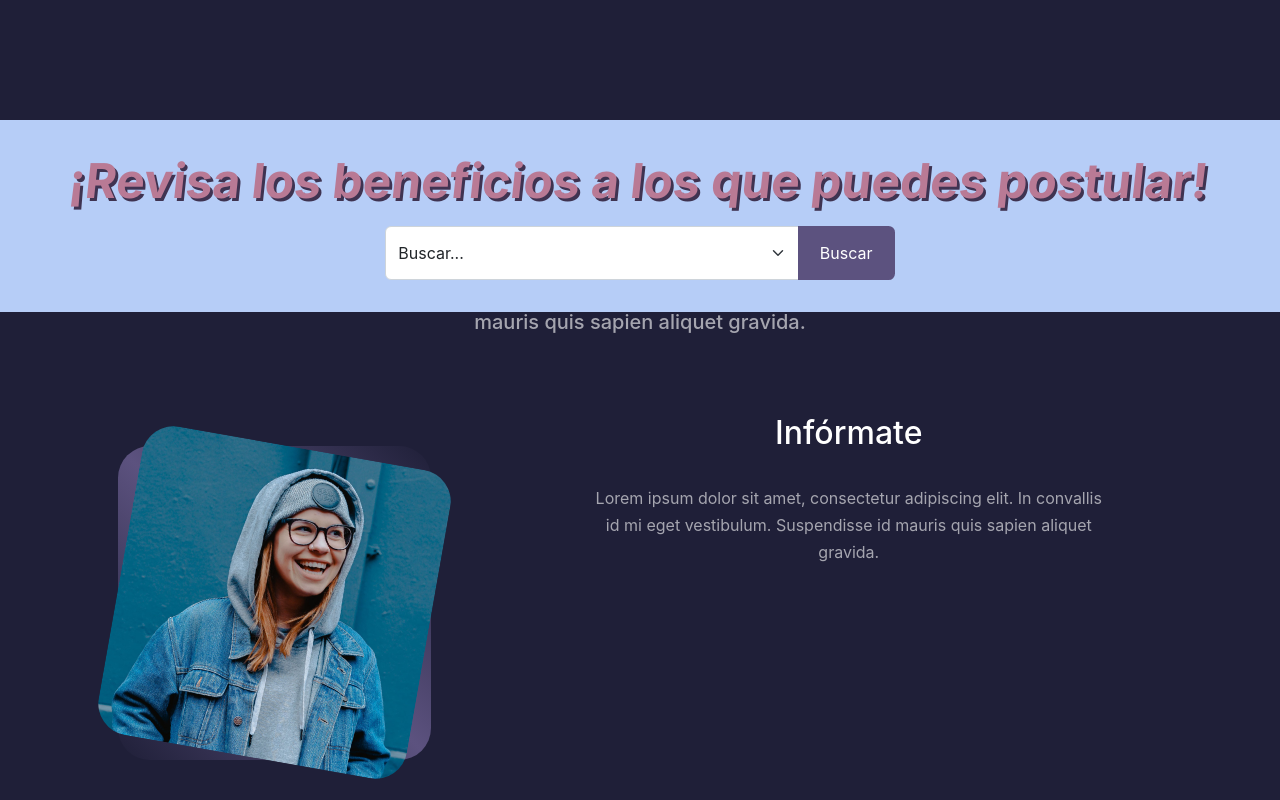
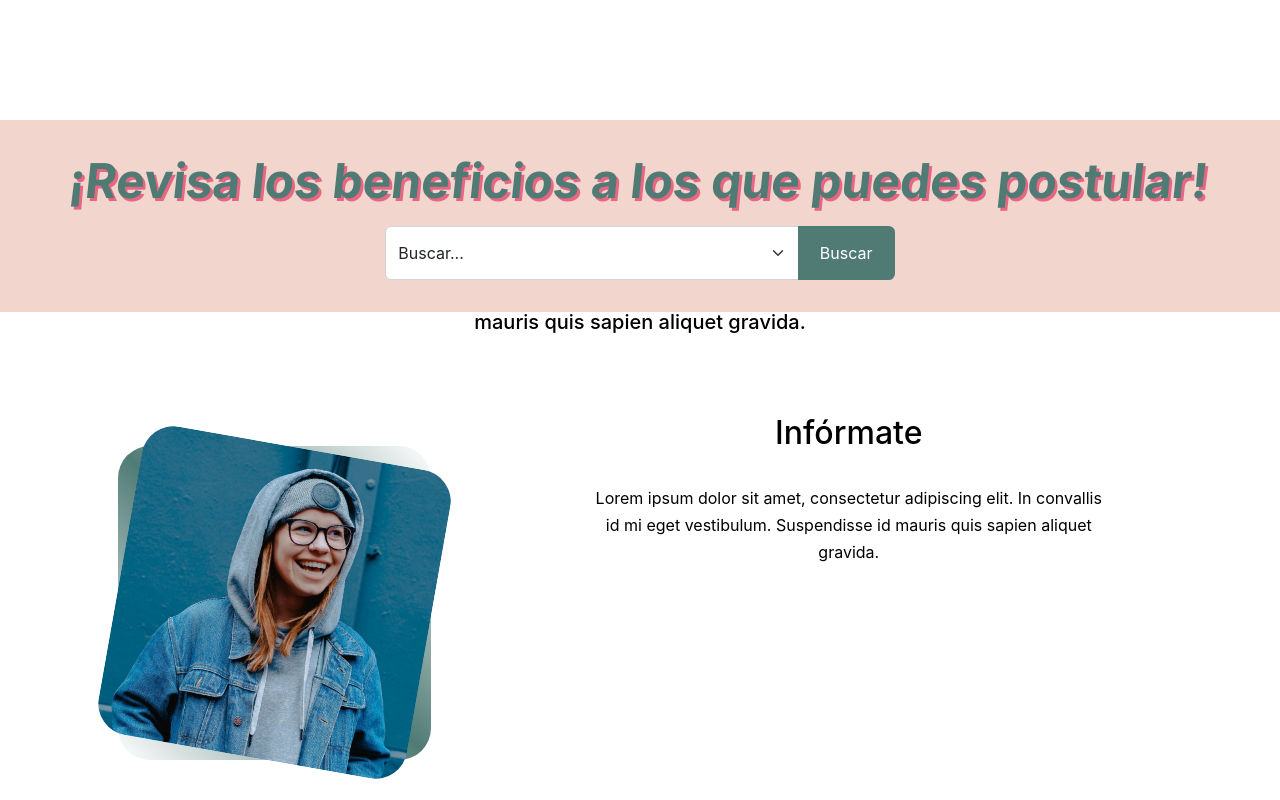
Before and after one commit to Momo-Gomez/preselecciones-app, a React (Create React App) app in the folder client/: page / in a window 1280 px wide. Shown: the part 680-1480 px from the top of the page. Built offline with nearby package versions, Linux system fonts and the light colour scheme.

Commit message:
Cambio en paleta de colores

```diff
--- a/client/src/index.css
+++ b/client/src/index.css
@@ -10,12 +10,12 @@
 
 :root {
   /*  PALETA DE COLORES  */
-  --color-bg: #1f1f38;
-  --color-bg-variant: #3f3351;
-  --color-primary: #5c527f;
+  --color-bg: #ffffff;
+  --color-bg-variant: #e76684;
+  --color-primary: #507b75;
   --color-primary-variant: rgba(92,82,127,0.4);
-  --color-secondary: #b97a95;
-  --color-secondary-variant: #b6cdf7;
+  --color-secondary: #a0d1be;
+  --color-secondary-variant: #f2d5cd;
   --color-black: #000000;
   --color-white: #ffffff;
   --color-light: rgba(255,255,255,0.6);
@@ -47,7 +47,7 @@ body {
 
   background: var(--color-bg);
   background-size: cover;
-  color: var(--color-white);
+  color: var(--color-black);
   line-height: 1.7;
   /*background-image: url(../src/assets/bg-texture.png);*/
 }
@@ -83,7 +83,7 @@ section {
 
 section > h2, section > h5 {
   text-align: center;
-  color: var(--color-light);
+  color: var(--color-black);
 }
 
 section > h2 {
--- a/client/src/views/Home/About/about.css
+++ b/client/src/views/Home/About/about.css
@@ -27,7 +27,7 @@
 
 .about__content p {
     margin: 2rem 0 2.6rem;
-    color: var(--color-light);
+    color: var(--color-black);
 }
 
 @media screen and (max-width: 1024px) {
--- a/client/src/views/Home/SearchBar/search-bar.css
+++ b/client/src/views/Home/SearchBar/search-bar.css
@@ -2,7 +2,7 @@
     padding-top: 2rem;
     padding-bottom: 0.5rem;
     transform: skew(-6deg);
-    color: var(--color-secondary);
+    color: var(--color-primary);
 
     text-shadow:
         var(--color-bg-variant) 3px 3px;
--- a/client/src/views/Subsidios/subsidio.css
+++ b/client/src/views/Subsidios/subsidio.css
@@ -13,6 +13,6 @@
 }
 
 .card-body {
-  background-color: var(--color-secondary-variant);
-  color: var(--color-bg);
+  background-color: #eeeeee;
+  color: var(--color-black);
 }
--- a/client/src/views/users/signin/signin.css
+++ b/client/src/views/users/signin/signin.css
@@ -11,7 +11,7 @@
 .signin-title{
     margin-top: 1rem;
     font-size: 40px;
-    color: var(--color-bg);
+    color: var(--color-primary);
 }
 
 /*  Tarjeta  */
--- a/client/src/views/users/signup/signup.css
+++ b/client/src/views/users/signup/signup.css
@@ -10,7 +10,7 @@
 .signup-title{
     margin-top: 1rem;
     font-size: 40px;
-    color: var(--color-bg);
+    color: var(--color-primary);
 }
 
 /*  Tajeta  */
```
